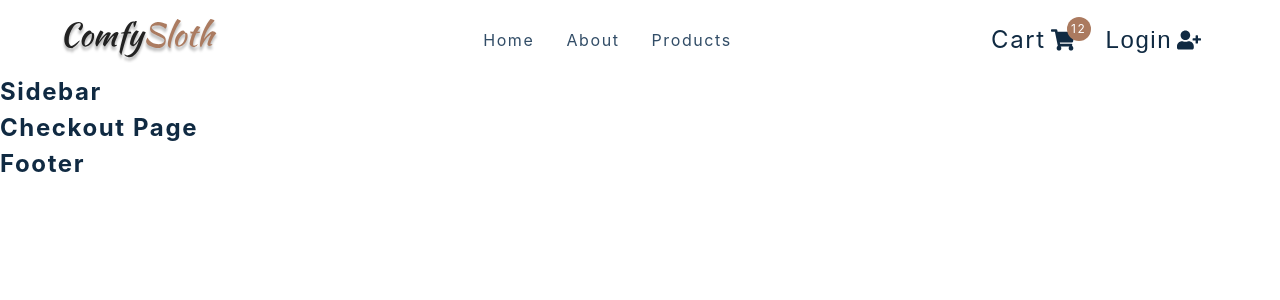
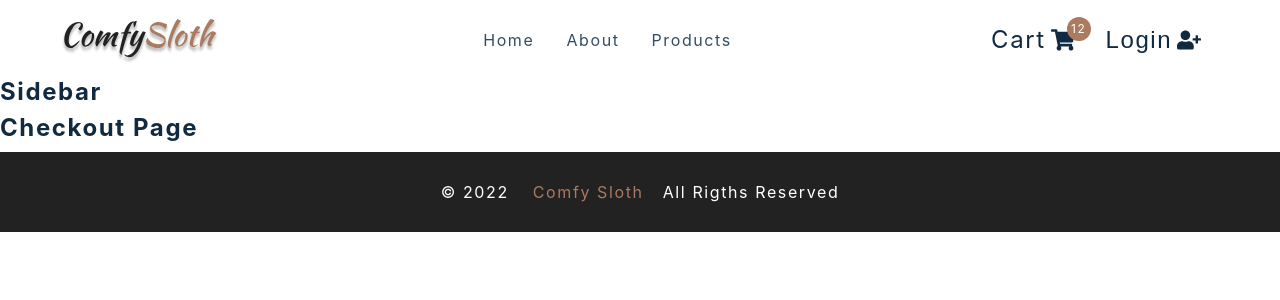
Before and after one commit to Fabian-Petersen/react-ecommerce-comfy-sloth-main, a React (Create React App) app: page /checkout in a window 1280 px wide. Shown: the top 300 px of the page. Built offline with nearby package versions, Linux system fonts and the light colour scheme; the HTML template or start-up script is replaced by a standard one.

Commit message:
footer-complete

```diff
--- a/src/components/Footer.js
+++ b/src/components/Footer.js
@@ -1,19 +1,30 @@
-import React from 'react'
-import styled from 'styled-components'
+import React from "react";
+import styled from "styled-components";
 const Footer = () => {
-  return <h4>footer</h4>
-}
+  return (
+    <Wrapper>
+      <h5>
+        &copy; {new Date().getFullYear()}
+        <span>Comfy Sloth</span>
+      </h5>
+      <h5>All Rigths Reserved</h5>
+    </Wrapper>
+  );
+};
 
 const Wrapper = styled.footer`
   height: 5rem;
   display: flex;
+  gap: 1rem;
   flex-direction: column;
   justify-content: center;
   align-items: center;
   background: var(--clr-black);
   text-align: center;
+
   span {
     color: var(--clr-primary-5);
+    margin-left: 0.5rem;
   }
   h5 {
     color: var(--clr-white);
@@ -25,7 +36,11 @@ const Wrapper = styled.footer`
   }
   @media (min-width: 776px) {
     flex-direction: row;
+
+    span {
+      margin-left: 1.5rem;
+    }
   }
-`
+`;
 
-export default Footer
+export default Footer;
```
